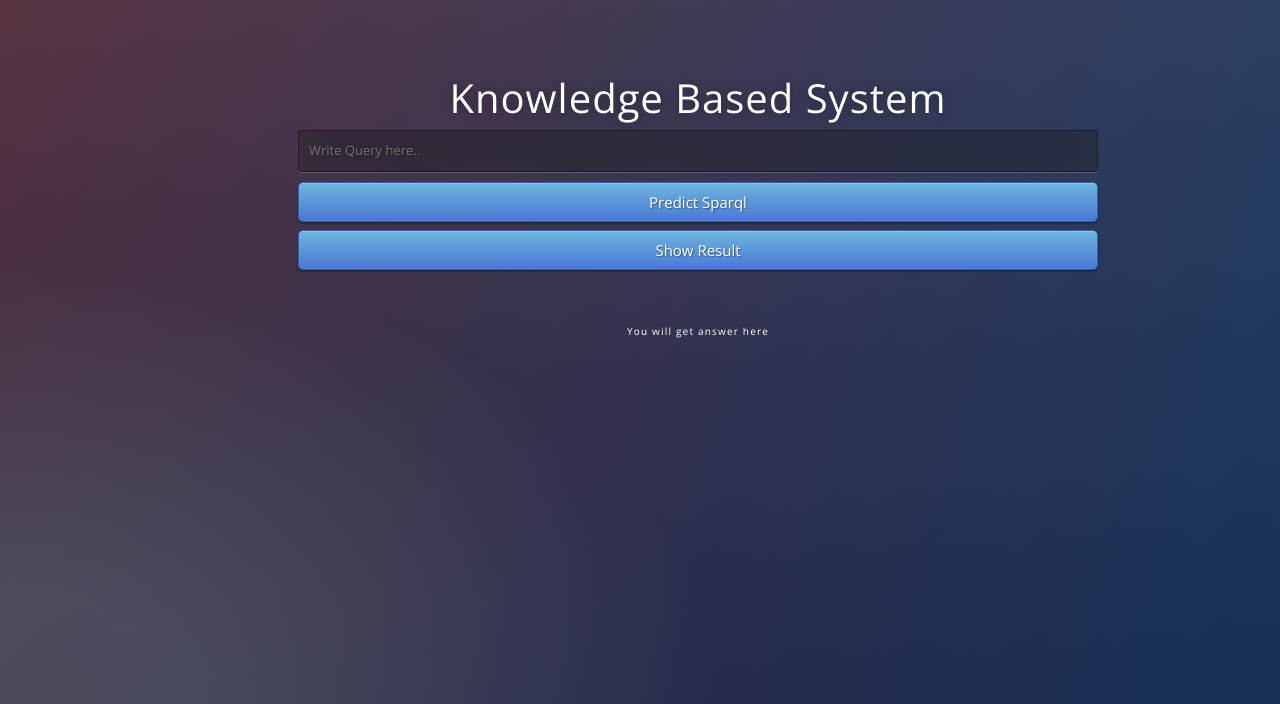
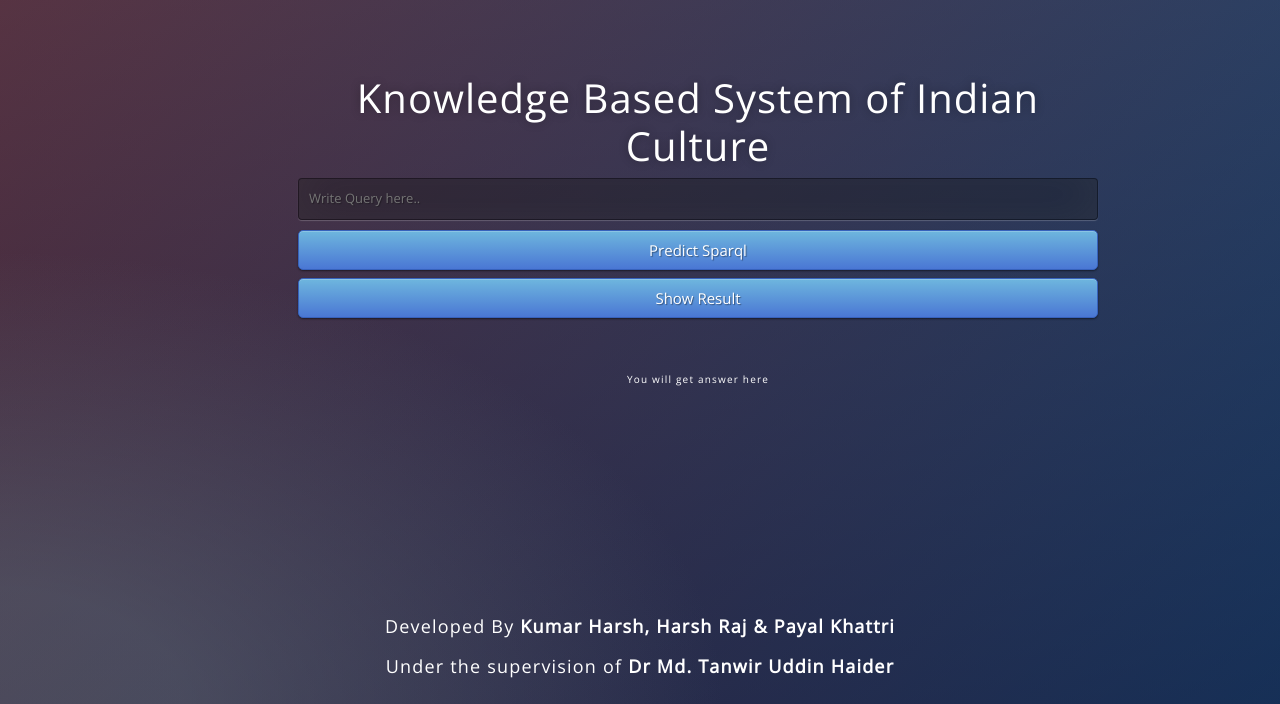
Before and after one commit to unicorn09/Temp, a PHP site: page / in a window 1280 px wide. Shown: the part 96-800 px from the top of the page. Run offline with PHP 8.4, Linux system fonts and the light colour scheme.

Commit message:
footer added

```diff
--- a/index.php
+++ b/index.php
@@ -18,8 +18,11 @@ html{
 </head>
 
 <body>
+<div class="header">
+    <img src="http://www.nitp.ac.in/images/nitlogo.png" alt="" style="width: 100px;">
+  </div>
  <div class="login">
-	<h1>Knowledge Based System</h1>
+	<h1>Knowledge Based System of Indian Culture</h1>
 
      <!-- Main Input For Receiving Query to our ML -->
 
@@ -31,6 +34,10 @@ html{
    <br>
    <div id="answer" style="color: white; font-size: 10px;"> You will get answer here</div>
 
+ </div>
+ <div class="footer">
+   <p>Developed By <strong>Kumar Harsh, Harsh Raj & Payal Khattri</strong></p>
+   <p>Under the supervision of  <strong>Dr Md. Tanwir Uddin Haider</strong></p>
  </div>
 
 <script>
```
Also changed, not shown: abcd.html (+9 -1 lines).
